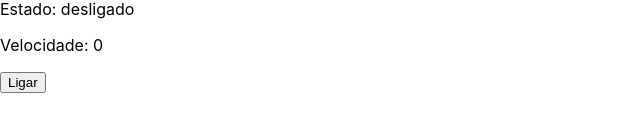
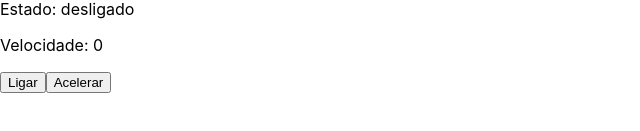
Before and after one commit to kaueOliveira/React, a React (Create React App) app: page / in a window 1280 px wide. Shown: the part 179-310 px from the top of the page, without its empty margins (0-640 px from the left). Built offline with nearby package versions, Linux system fonts and the light colour scheme.

Commit message:
Continuando estudos sobre Componentes de Classe

```diff
--- a/src/App.js
+++ b/src/App.js
@@ -6,7 +6,7 @@ export default function App() {
   return (
     <>
      <h1>Componente de Classe</h1>
-     <Carro canal="CFB Cursos"/>
+     <Carro fator={1}/>
     </>
   );
 }
--- a/src/components/Carro.js
+++ b/src/components/Carro.js
@@ -11,7 +11,16 @@ class Carro extends React.Component {
   }
 
   ligarDesligar() {
-    this.setState({ligado:!this.state.ligado})
+    //this.setState({ligado:!this.state.ligado})
+    this.setState((state) => ({
+      ligado: !state.ligado,
+    }));
+  }
+
+  acelerar() {
+    this.setState((state, props) => ({
+      velAtual: state.velAtual + props.fator,
+    }));
   }
 
   render() {
@@ -21,7 +30,10 @@ class Carro extends React.Component {
         <p>Modelo: {this.modelo}</p>
         <p>Estado: {this.state.ligado ? "ligado" : "desligado"}</p>
         <p>Velocidade: {this.state.velAtual}</p>
-        <button onClick={() => this.ligarDesligar()}>{this.state.ligado ? "Desligar" : "Ligar"}</button>
+        <button onClick={() => this.ligarDesligar()}>
+          {this.state.ligado ? "Desligar" : "Ligar"}
+        </button>
+        <button onClick={()=> this.acelerar()}>Acelerar</button>
       </div>
     );
   }
```
